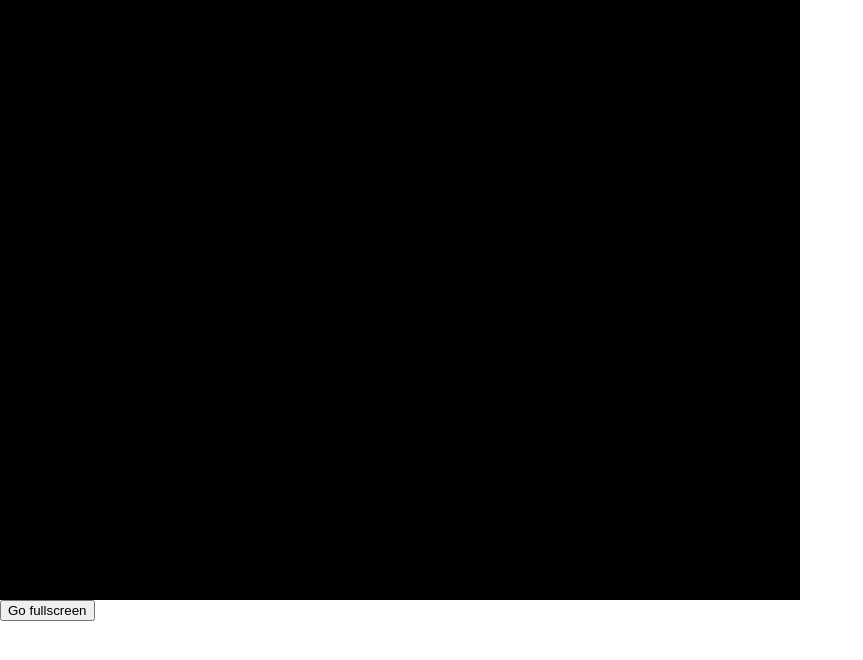
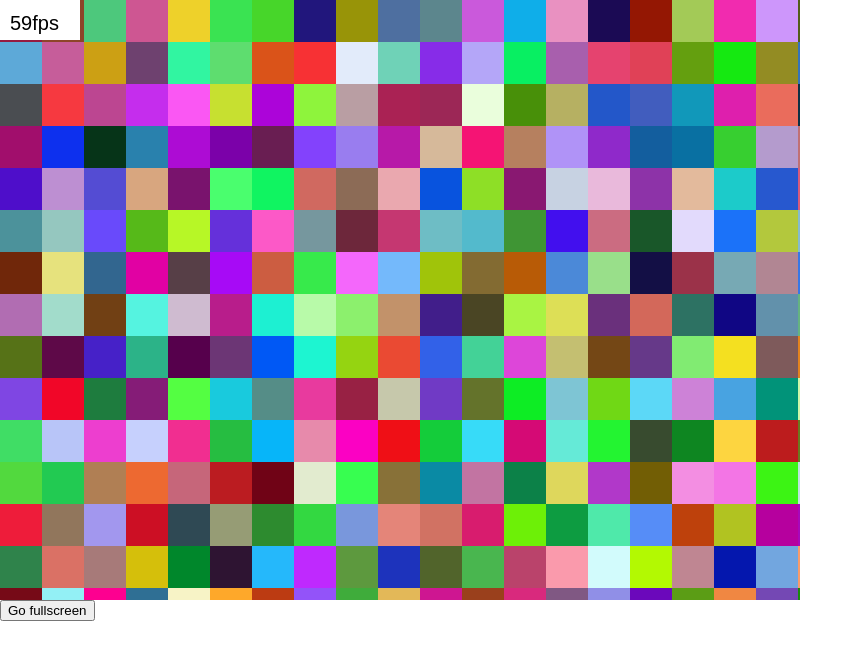
Before and after one commit to pikuch/pikuch.github.io, a plain HTML site: page clock/clock.html in a window 1280 px wide. Shown: the whole page, without its empty margins (0-863 px from the left). Drawn offline with Linux system fonts and the light colour scheme.

Commit message:
added the rendering loop + fps counter

```diff
--- a/clock/css/clock.css
+++ b/clock/css/clock.css
@@ -6,6 +6,8 @@ html, body {
 }
 
 canvas {
-  background-color: black;
+  background-color: blue;
+  #  width: 100%;
+  #  height: 100%;
   display: block;
 }
--- a/clock/js/clock.js
+++ b/clock/js/clock.js
@@ -3,6 +3,8 @@
 var elem = document.documentElement;
 var btn = document.getElementById("FullscreenButton");
 var canv = document.getElementById("ClockCanvas");
+var ctx = canv.getContext("2d");
+
 
 /* View in fullscreen */
 function openFullscreen() {
@@ -17,6 +19,7 @@ function openFullscreen() {
   } else if (elem.msRequestFullscreen) { /* IE/Edge */
     elem.msRequestFullscreen();
   }
+
 }
 
 /* Close fullscreen */
@@ -36,10 +39,51 @@ window.onresize = function() {
   canv.width = window.innerWidth;
   canv.height = window.innerHeight;
 
-  ctx = canv.getContext("2d");
   for (let i=1; i<50; i++) {
 	ctx.beginPath();
 	ctx.arc(canv.width/2, canv.height/2, canv.height/2/i, 0, 2 * Math.PI);
 	ctx.stroke();
     }
 }
+
+function update(dt) {
+}
+
+function getRndColor() {
+    var r = 255*Math.random()|0,
+        g = 255*Math.random()|0,
+        b = 255*Math.random()|0;
+    return 'rgb(' + r + ',' + g + ',' + b + ')';
+}
+
+function render() {
+	for (let x=0; x<canv.width/42; x++)
+		for (let y=0; y<canv.height/42; y++) {
+			ctx.fillStyle = getRndColor();
+			ctx.fillRect(x*42, y*42, 42, 42);
+		}
+}
+
+function renderFPS(dt) {
+	ctx.fillStyle = "white";
+	ctx.fillRect(0, 0, 80, 40);
+	ctx.font = "20px Arial";
+	ctx.fillStyle = "black";
+	ctx.fillText((1/dt).toFixed() + "fps", 10, 30);
+}
+
+
+var lastTime;
+function animate() {
+	var now = Date.now();
+    var dt = (now - lastTime) / 1000.0;
+
+    update(dt);
+    render();
+	renderFPS(dt);
+
+    lastTime = now;
+	requestAnimationFrame(animate);
+}
+
+animate()
```
